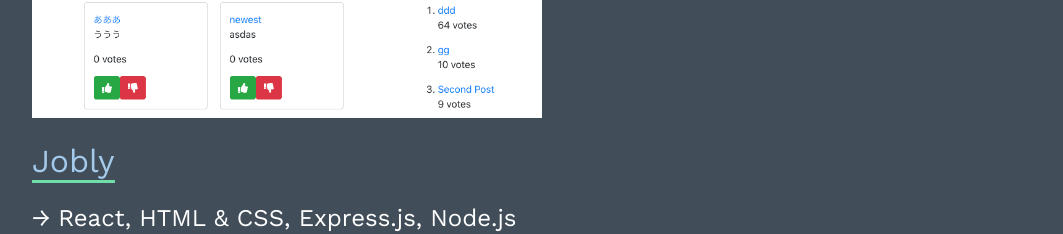
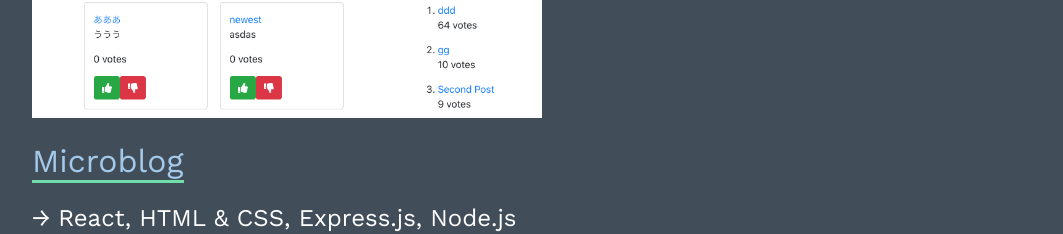
Before and after one commit to hungale/pf-react, a React (Create React App) app: page / in a window 1280 px wide. Shown: the part 1622-1856 px from the top of the page, without its empty margins (96-1159 px from the left). Built offline with nearby package versions, Linux system fonts and the light colour scheme.

Commit message:
fix website title

```diff
--- a/src/App.js
+++ b/src/App.js
@@ -99,7 +99,7 @@ const App = () => {
         <FlexContainer>
           <ColoredSpan>
             <UnderlinedParagraph className="title-text project-title">
-              <a href="https://jobly.hungale.com/">Jobly</a>
+              <a href="https://microblog.hungale.com/">Microblog</a>
             </UnderlinedParagraph>
             <div className="mt">→ React, HTML & CSS, Express.js, Node.js</div>
             <p>
```
